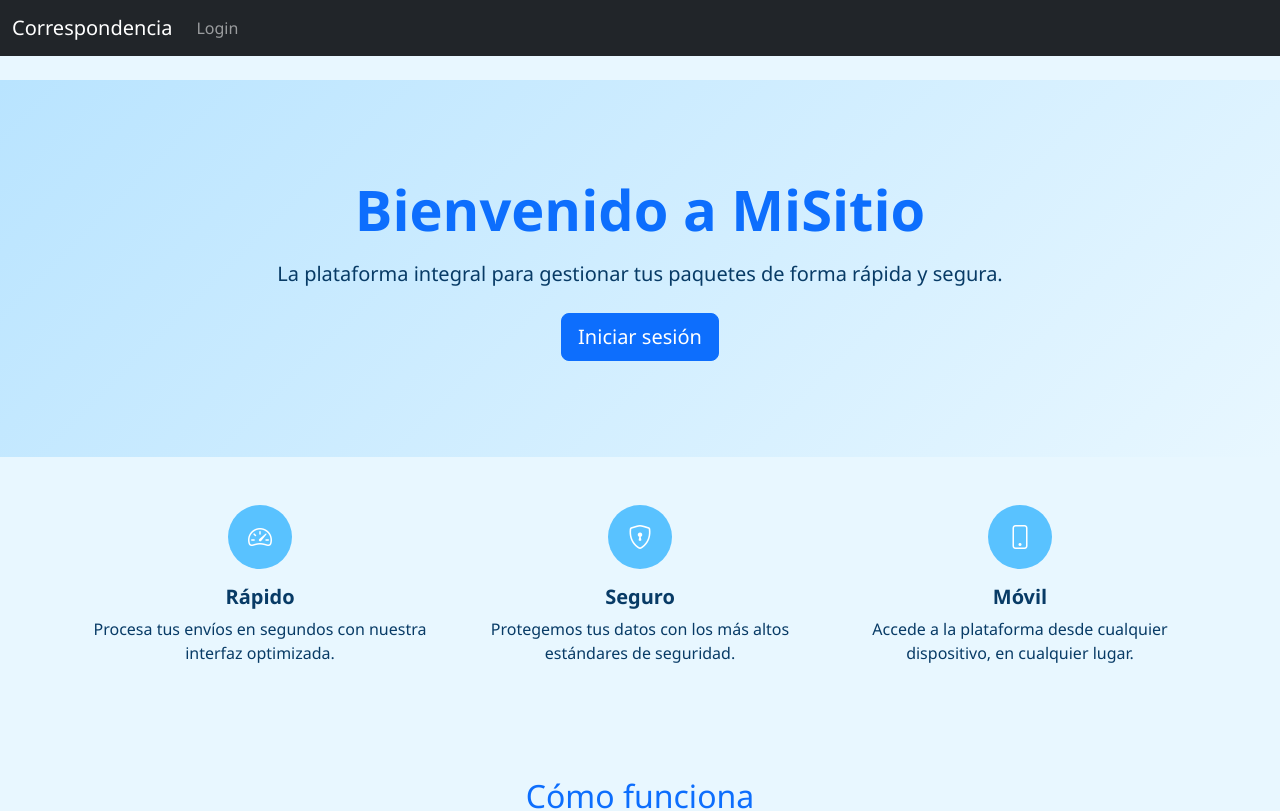
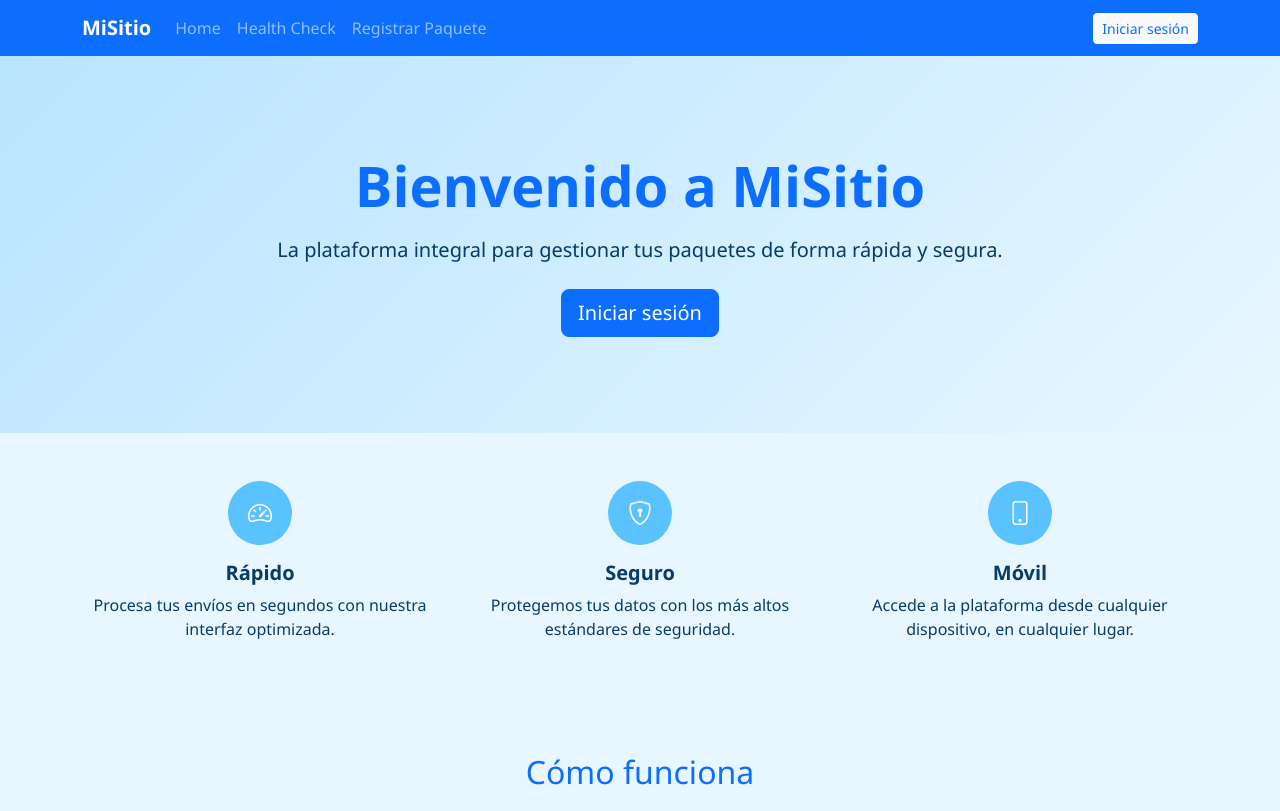
Before and after one commit to Vechegaray23/correspondencia, a React (Vite) app in the folder client/: page / in a window 1280 px wide. Shown: the top 811 px of the page. Built offline with nearby package versions, Linux system fonts and the light colour scheme.

Commit message:
Fix public navbar links

```diff
--- a/client/src/App.jsx
+++ b/client/src/App.jsx
@@ -1,6 +1,8 @@
 // client/src/App.jsx
 import React from 'react';
-import { Routes, Route, Link, useLocation } from 'react-router-dom';
+import { Routes, Route, useLocation } from 'react-router-dom';
+
+import NavBar from './components/NavBar.jsx';
 
 import Home from './pages/Home.jsx';
 import Health from './pages/Health.jsx';
@@ -20,35 +22,7 @@ export default function App() {
   return (
     <>
       {/* Navbar público solo si NO estamos en /dashboard/... */}
-      {!isDashboard && (
-        <nav className="navbar navbar-expand-sm navbar-dark bg-dark mb-4">
-          <div className="container-fluid">
-            <Link className="navbar-brand" to="/">
-              Correspondencia
-            </Link>
-            <button
-              className="navbar-toggler"
-              type="button"
-              data-bs-toggle="collapse"
-              data-bs-target="#navbarNav"
-              aria-controls="navbarNav"
-              aria-expanded="false"
-              aria-label="Toggle navigation"
-            >
-              <span className="navbar-toggler-icon" />
-            </button>
-            <div className="collapse navbar-collapse" id="navbarNav">
-              <ul className="navbar-nav me-auto mb-2 mb-sm-0">
-                <li className="nav-item">
-                  <Link className="nav-link" to="/login">
-                    Login
-                  </Link>
-                </li>
-              </ul>
-            </div>
-          </div>
-        </nav>
-      )}
+      {!isDashboard && <NavBar />}
       <Routes>
         {/* Login */}
         <Route path="/login" element={<Login />} />
--- a/client/src/components/ConserjeNavbar.jsx
+++ b/client/src/components/ConserjeNavbar.jsx
@@ -9,8 +9,14 @@ export default function ConserjeNavbar() {
   };
 
   return (
-    <nav className="navbar navbar-expand-sm navbar-dark bg-dark mb-4">
-      <div className="container-fluid">
+    <nav
+      className="navbar navbar-expand-lg navbar-dark"
+      style={{ background: 'var(--bs-primary)' }}
+    >
+      <div className="container">
+        <Link className="navbar-brand fw-bold" to="/">
+          MiSitio
+        </Link>
         <button
           className="navbar-toggler"
           type="button"
@@ -23,28 +29,26 @@ export default function ConserjeNavbar() {
           <span className="navbar-toggler-icon" />
         </button>
         <div className="collapse navbar-collapse" id="dashNavC">
-          <ul className="navbar-nav me-auto">
-
+          <ul className="navbar-nav me-auto mb-2 mb-lg-0">
             <li className="nav-item">
               <Link className="nav-link" to="/dashboard/conserje/custodia">
                 Paquetes Custodia
               </Link>
             </li>
-
             <li className="nav-item">
               <Link className="nav-link" to="/dashboard/conserje/register">
                 Registrar Paquete
               </Link>
             </li>
-            <li className="nav-item">
-              <button
-                className="btn btn-link nav-link"
-                onClick={handleLogout}
-              >
-                Cerrar sesión
-              </button>
-            </li>
           </ul>
+          <div className="d-flex align-items-center gap-2">
+            <button
+              className="btn btn-light btn-sm text-primary"
+              onClick={handleLogout}
+            >
+              Cerrar sesión
+            </button>
+          </div>
         </div>
       </div>
     </nav>
--- a/client/src/components/NavBar.jsx
+++ b/client/src/components/NavBar.jsx
@@ -1,29 +1,39 @@
 import React from 'react';
-import { Navbar, Nav, Container, Form, Button } from 'react-bootstrap';
-import { LinkContainer } from 'react-router-bootstrap';
+import { Link } from 'react-router-dom';
 
 export default function NavBar() {
   return (
-    <Navbar bg="dark" variant="dark" expand="sm" className="mb-4">
-      <Container fluid>
-        <LinkContainer to="/">
-          <Navbar.Brand>Correspondencia</Navbar.Brand>
-        </LinkContainer>
-        <Navbar.Toggle aria-controls="mynavbar" />
-        <Navbar.Collapse id="mynavbar">
-          <Nav className="me-auto">
-            <LinkContainer to="/">
-              <Nav.Link>Home</Nav.Link>
-            </LinkContainer>
-            <LinkContainer to="/health">
-              <Nav.Link>Health Check</Nav.Link>
-            </LinkContainer>
-            <LinkContainer to="/register">
-              <Nav.Link>Registrar Paquete</Nav.Link>
-            </LinkContainer>
-          </Nav>
-        </Navbar.Collapse>
-      </Container>
-    </Navbar>
+    <nav className="navbar navbar-expand-lg navbar-dark" style={{ background: 'var(--bs-primary)' }}>
+      <div className="container">
+        <Link className="navbar-brand fw-bold" to="/">MiSitio</Link>
+        <button
+          className="navbar-toggler"
+          type="button"
+          data-bs-toggle="collapse"
+          data-bs-target="#mainNavbar"
+          aria-controls="mainNavbar"
+          aria-expanded="false"
+          aria-label="Toggle navigation"
+        >
+          <span className="navbar-toggler-icon" />
+        </button>
+        <div className="collapse navbar-collapse" id="mainNavbar">
+          <ul className="navbar-nav me-auto mb-2 mb-lg-0">
+            <li className="nav-item">
+              <Link className="nav-link" to="/">Home</Link>
+            </li>
+            <li className="nav-item">
+              <Link className="nav-link" to="/health">Health Check</Link>
+            </li>
+            <li className="nav-item">
+              <Link className="nav-link" to="/register">Registrar Paquete</Link>
+            </li>
+          </ul>
+          <div className="d-flex align-items-center gap-2">
+            <Link to="/login" className="btn btn-light btn-sm text-primary">Iniciar sesión</Link>
+          </div>
+        </div>
+      </div>
+    </nav>
   );
 }
--- a/client/src/components/ResidenteNavbar.jsx
+++ b/client/src/components/ResidenteNavbar.jsx
@@ -9,9 +9,12 @@ export default function ResidenteNavbar() {
   };
 
   return (
-    <nav className="navbar navbar-expand-sm navbar-dark bg-dark mb-4">
-      <div className="container-fluid">
-        <Link className="navbar-brand" to="/dashboard/residente">
+    <nav
+      className="navbar navbar-expand-lg navbar-dark"
+      style={{ background: 'var(--bs-primary)' }}
+    >
+      <div className="container">
+        <Link className="navbar-brand fw-bold" to="/dashboard/residente">
           Panel Residente
         </Link>
         <button
@@ -26,16 +29,15 @@ export default function ResidenteNavbar() {
           <span className="navbar-toggler-icon" />
         </button>
         <div className="collapse navbar-collapse" id="dashNavR">
-          <ul className="navbar-nav me-auto">
-            <li className="nav-item">
-              <button
-                className="btn btn-link nav-link"
-                onClick={handleLogout}
-              >
-                Cerrar sesión
-              </button>
-            </li>
-          </ul>
+          <ul className="navbar-nav me-auto mb-2 mb-lg-0"></ul>
+          <div className="d-flex align-items-center gap-2">
+            <button
+              className="btn btn-light btn-sm text-primary"
+              onClick={handleLogout}
+            >
+              Cerrar sesión
+            </button>
+          </div>
         </div>
       </div>
     </nav>
--- a/client/src/index.css
+++ b/client/src/index.css
@@ -57,6 +57,12 @@ body {
 .btn-login:hover {
   background: var(--celeste-dark);
   border-color: var(--celeste-dark);
+}
+
+/* ---------- Navbar styles ---------- */
+.navbar .nav-link:hover,
+.navbar .nav-link:focus {
+  color: var(--celeste-medium) !important;
 }
 .feature-icon {
   width: 4rem;
```
